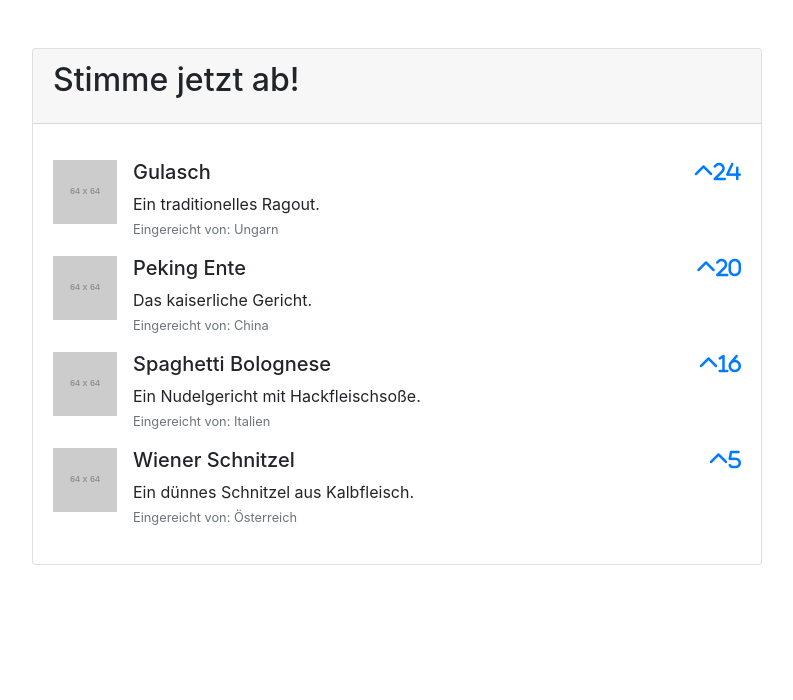
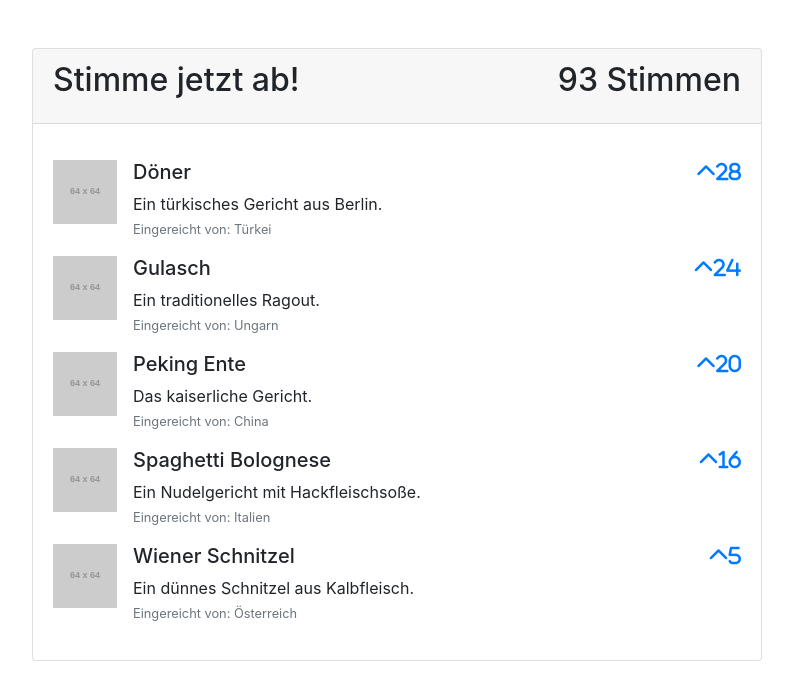
Before and after one commit to AndyWoerner/Voter-App, a plain HTML site: page index.html in a window 1280 px wide. Shown: the whole page, without its empty margins (243-1036 px from the left). Drawn offline with nearby package versions, Linux system fonts and the light colour scheme; placeholder pictures from the web are drawn by us.

Commit message:
feat: add display of total Votes

```diff
--- a/index.html
+++ b/index.html
@@ -5,31 +5,38 @@
     <meta charset="UTF-8">
     <meta name="viewport" content="width=device-width, initial-scale=1.0">
     <title>Document</title>
-    <!-- Bootstrap integrieren -->
+    <!-- Bootstrap einbinden -->
     <link rel="stylesheet" href="https://stackpath.bootstrapcdn.com/bootstrap/4.5.0/css/bootstrap.min.css"
         integrity="sha384-9aIt2nRpC12Uk9gS9baDl411NQApFmC26EwAOH8WgZl5MYYxFfc+NcPb1dKGj7Sk" crossorigin="anonymous">
-    <!-- Font Awesome integrieren -->
+    <!-- Font Awesome einbinden -->
     <script src="https://kit.fontawesome.com/55d915acaf.js" crossorigin="anonymous"></script>
 </head>
 
 <body>
-    <div id="app">
+    <div id="app"> <!-- hierauf bezieht sich VUE -->
         <div class="container">
             <div class="row">
                 <div class="col-8 offset-2">
                     <div class="card mt-5">
+
                         <div class="card-header">
-                            <h2 class="card-title">Stimme jetzt ab!</h2>
-                            <entry-component></entry-component>
+                            <h2 class="card-title">Stimme jetzt ab!
+                                <span class="float-right"> {{ totalVotes }} Stimmen</span>
+                            </h2>
+
                         </div>
+
                         <div class="card-body">
                             <div v-for="entry in sortedEntries">
 
-                                <entry-component v-bind:entry="entry" v-bind:entries="sortedEntries">
+                                <entry-component
+                                    v-bind:entry="entry"
+                                    v-bind:entries="sortedEntries">
                                 </entry-component>
 
                             </div>
                         </div>
+
                     </div>
                 </div>
             </div>
@@ -73,13 +80,24 @@
                 author: "Ungarn",
                 image: "https://via.placeholder.com/64"
 
+            },
+            {
+                id: 5,
+                title: "Döner",
+                desc: "Ein türkisches Gericht aus Berlin.",
+                votes: 28,
+                author: "Türkei",
+                image: "https://via.placeholder.com/64"
+
             }
         ]
     </script>
 
+    <!-- VUE.js einbinden -->
+    <script src="https://unpkg.com/vue"></script>
 
-    <script src="https://unpkg.com/vue"></script>
     <script>
+        // Vue Komponente erzeugen, die auf das Tag <entry-component> hört.
         Vue.component("entry-component", {
             // Components
             // - Auslagern von wiederverwendbarem Code
@@ -129,6 +147,9 @@
                     return this.entries.sort((a, b) => {
                         return b.votes - a.votes
                     })
+                },
+                totalVotes () {
+                    return this.entries.reduce((totalVotes, entry) => totalVotes + entry.votes, 0)
                 }
             }
         })
```
Lines whose indentation alone changed are shown as unchanged.
